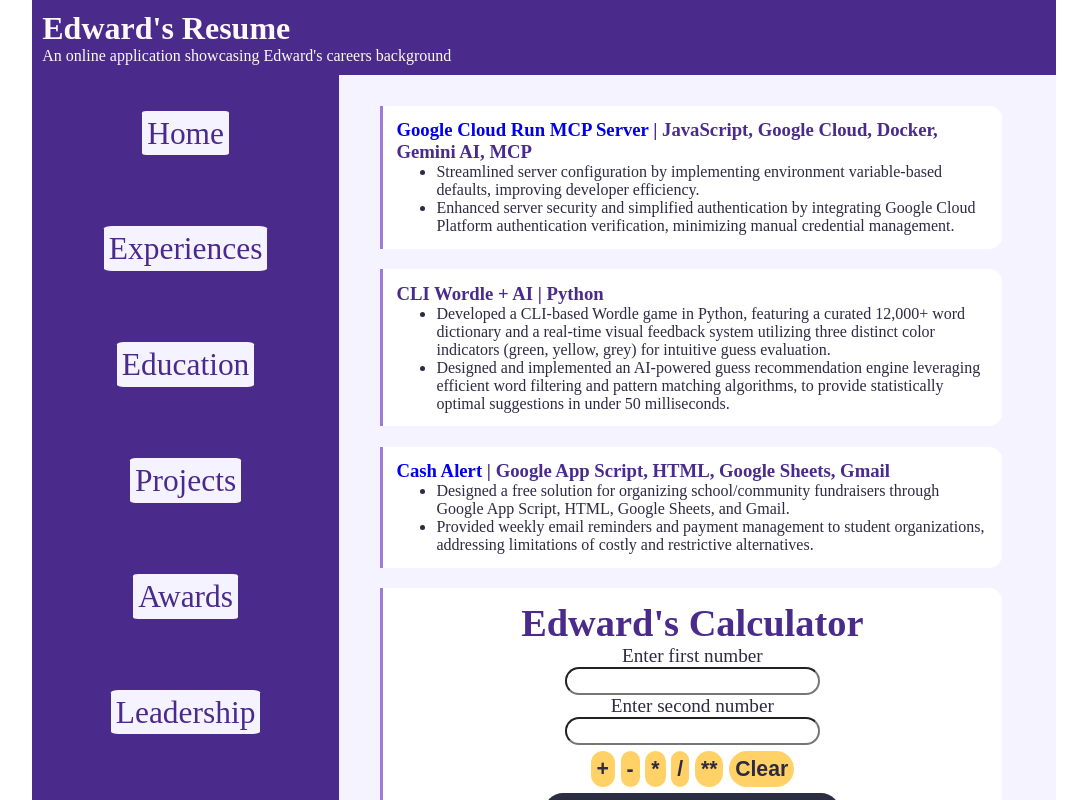
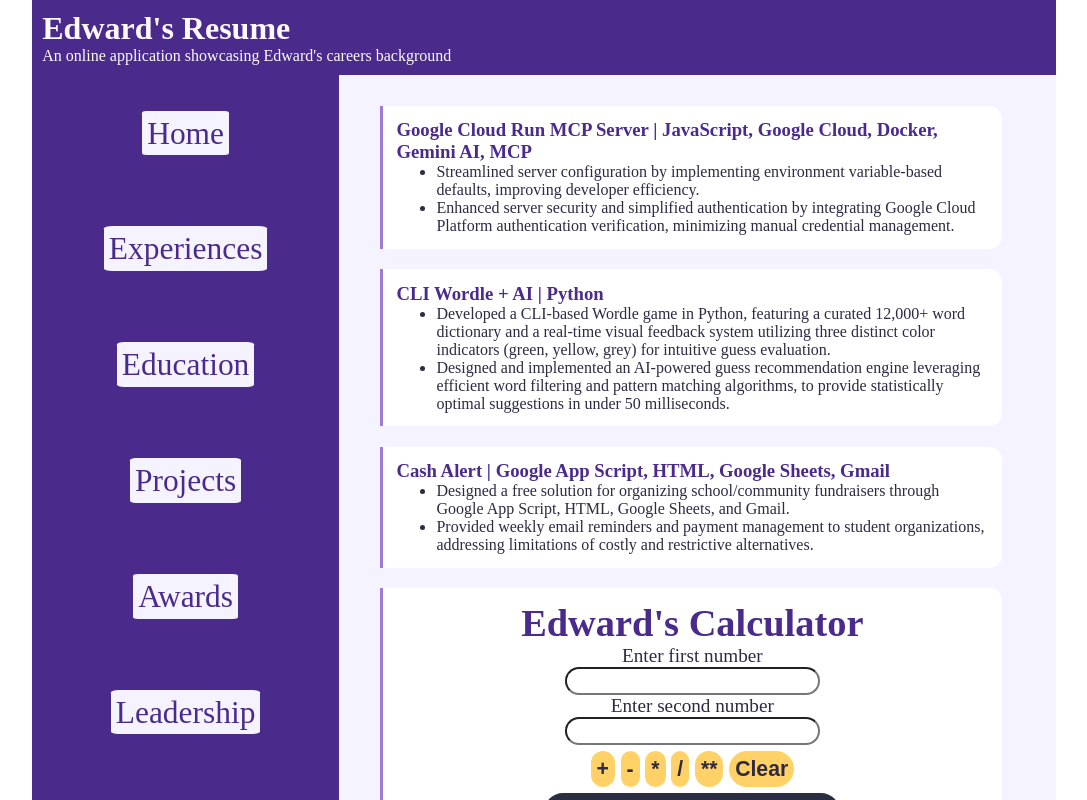
Before and after one commit to EdRey24/mp-3, a React (Vite) app: page /projects in a window 1280 px wide. Shown: the top 800 px of the page, without its empty margins (96-1183 px from the left). Built offline with nearby package versions, Linux system fonts and the light colour scheme.

Commit message:
Changed project link color

```diff
--- a/src/components/mains/Projects.styles.ts
+++ b/src/components/mains/Projects.styles.ts
@@ -49,4 +49,5 @@ export const CalcOutput = styled.div`
 
 export const ProjectLink = styled(Link)`
   text-decoration: none;
+  color: #4A2B8C;
 `;
```
